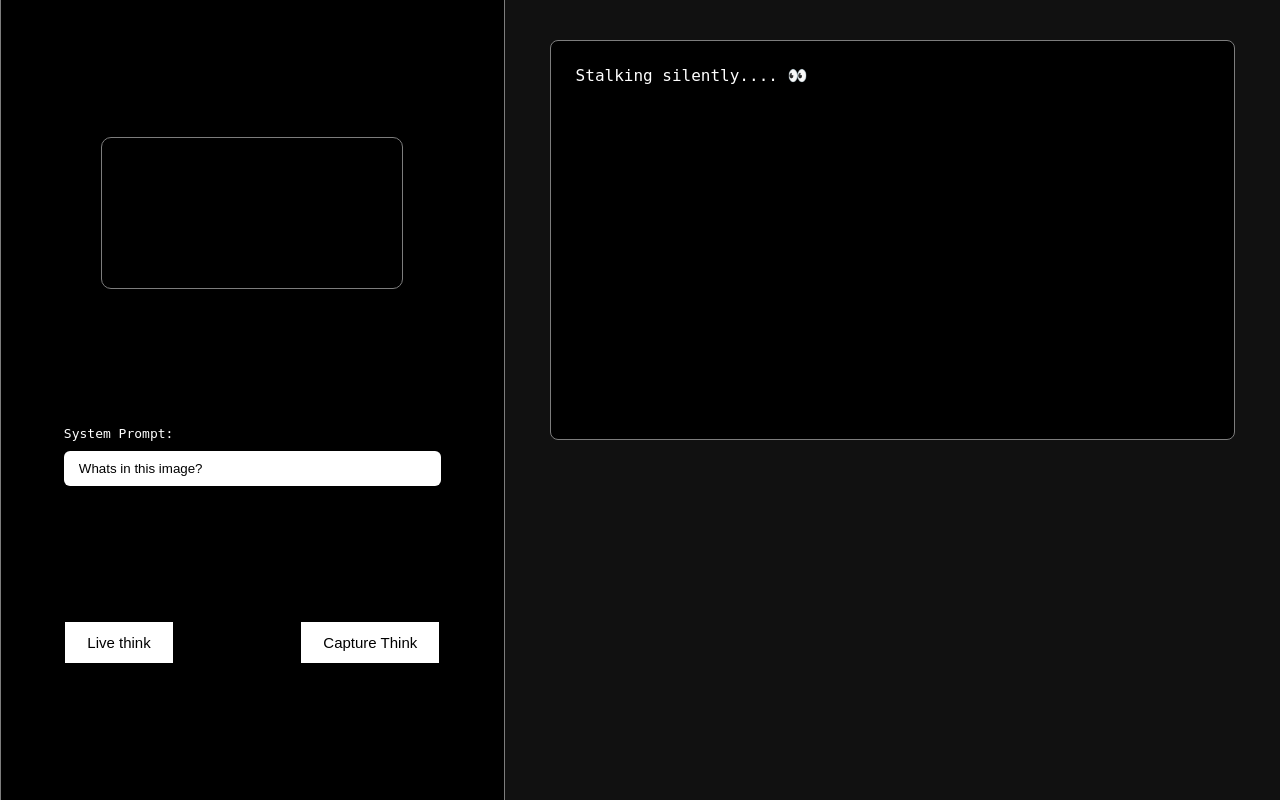
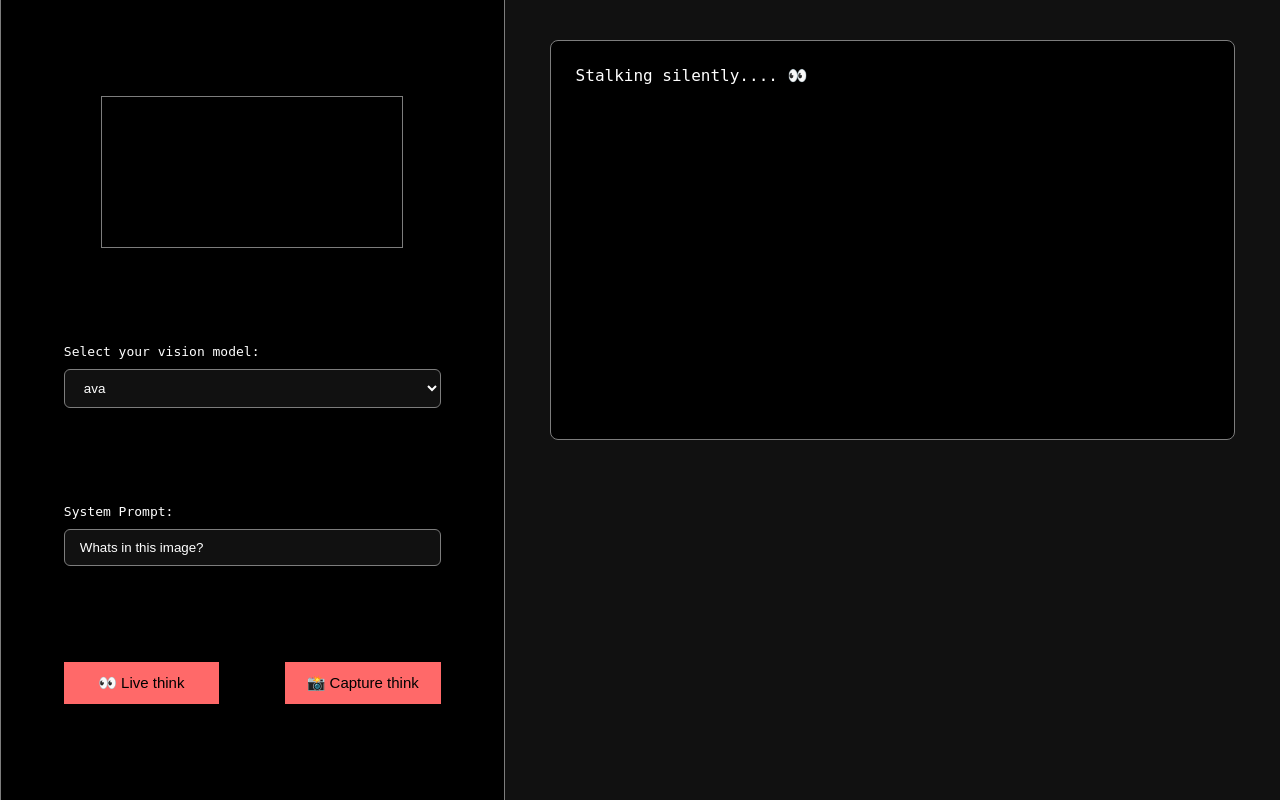
Before and after one commit to nodelike/ollama-vision, a Flask app: page / in a window 1280 px wide. Run offline with Flask 3, Linux system fonts and the light colour scheme.

Commit message:
Styling everything, final touches

```diff
--- a/cam.py
+++ b/cam.py
@@ -10,10 +10,12 @@ import threading
 app = Flask(__name__)
 CORS(app)
 
+systemPrompt = 'what is in this image?'
+
 responses = Queue()
 
 def llava(img):
-    stream = ollama.generate('vision', 'what is in this image?', images=[img], stream=True)
+    stream = ollama.generate('vision', systemPrompt, images=[img], stream=True)
     for chunk in stream:
         responses.put(chunk['response'])
     responses.put("end-stream")
--- a/static/script.js
+++ b/static/script.js
@@ -48,6 +48,7 @@ function captureImage() {
         formData.append('image', blob);
 
 
+
         fetch('/process_image', { method: 'POST', body: formData })
         .then(() => {
             const source = new EventSource('/stream_response');
--- a/static/styles.css
+++ b/static/styles.css
@@ -50,8 +50,18 @@ body {
 }
 
 .inputSpan input{
-    background: white;
-    border: rgb(125, 125, 125);
+    background: #111;
+    color: white;
+    border: 1px solid rgb(125, 125, 125);
+    border-radius: 6px;
+    padding: 10px 15px;
+    margin-top: 10px;
+}
+
+.inputSpan select{
+    background: #111;
+    color: white;
+    border: 1px solid rgb(125, 125, 125);
     border-radius: 6px;
     padding: 10px 15px;
     margin-top: 10px;
@@ -59,18 +69,19 @@ body {
 
 .btn-container {
     display: flex;
-    justify-content: space-around;
-    width: 100%;
+    justify-content: space-between;
+    width: 75%;
 }
 
 .btn-container button{
     padding: 12px 22px;
     border: none;
-    background: white;
+    background: rgb(255, 105, 105);
     color: black;
     cursor: pointer;
     transition: 0.1s ease-in;
     font-size: 15px;
+    min-width: 155px;
 }
 
 .btn-container button:hover{
@@ -84,9 +95,9 @@ body {
 }
 
 #feed {
-    max-height: 50%;
+    max-width: 75%;
     border: 1px solid rgb(125, 125, 125);
-    border-radius: 10px;
+    /* border-radius: 10px; */
 }
 
 #response {
--- a/templates/index.html
+++ b/templates/index.html
@@ -11,13 +11,21 @@
         <div class="left-col">
             <video id="feed" autoplay></video>
             <span class="inputSpan">
+                <label for="model">Select your vision model:</label>
+                <select name="model" id="model">
+                    <option value="">ava</option>
+                    <option value="">vision</option>
+                </select>
+            </span>
+
+            <span class="inputSpan">
                 <label for="system-prompt">System Prompt:</label>
                 <input id="system-prompt" type="text" placeholder="Enter the system prompt" value="Whats in this image?">
             </span>
 
             <div class="btn-container">
-                <button id="live-think">Live think</button>
-                <button id="capture-think">Capture Think</button>
+                <button id="live-think">👀 Live think</button>
+                <button id="capture-think">📸 Capture think</button>
             </div>
         </div>
 
```
